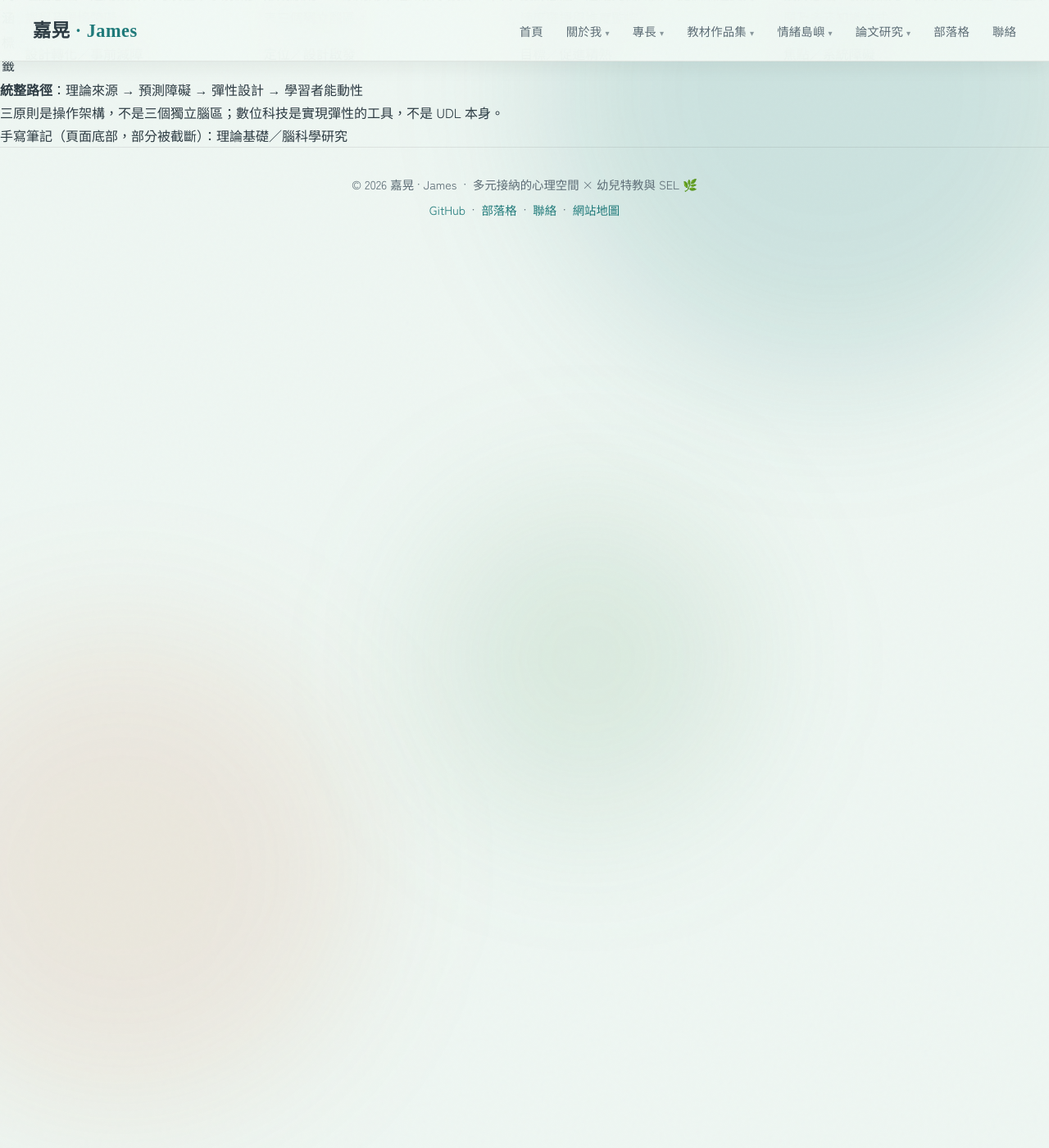
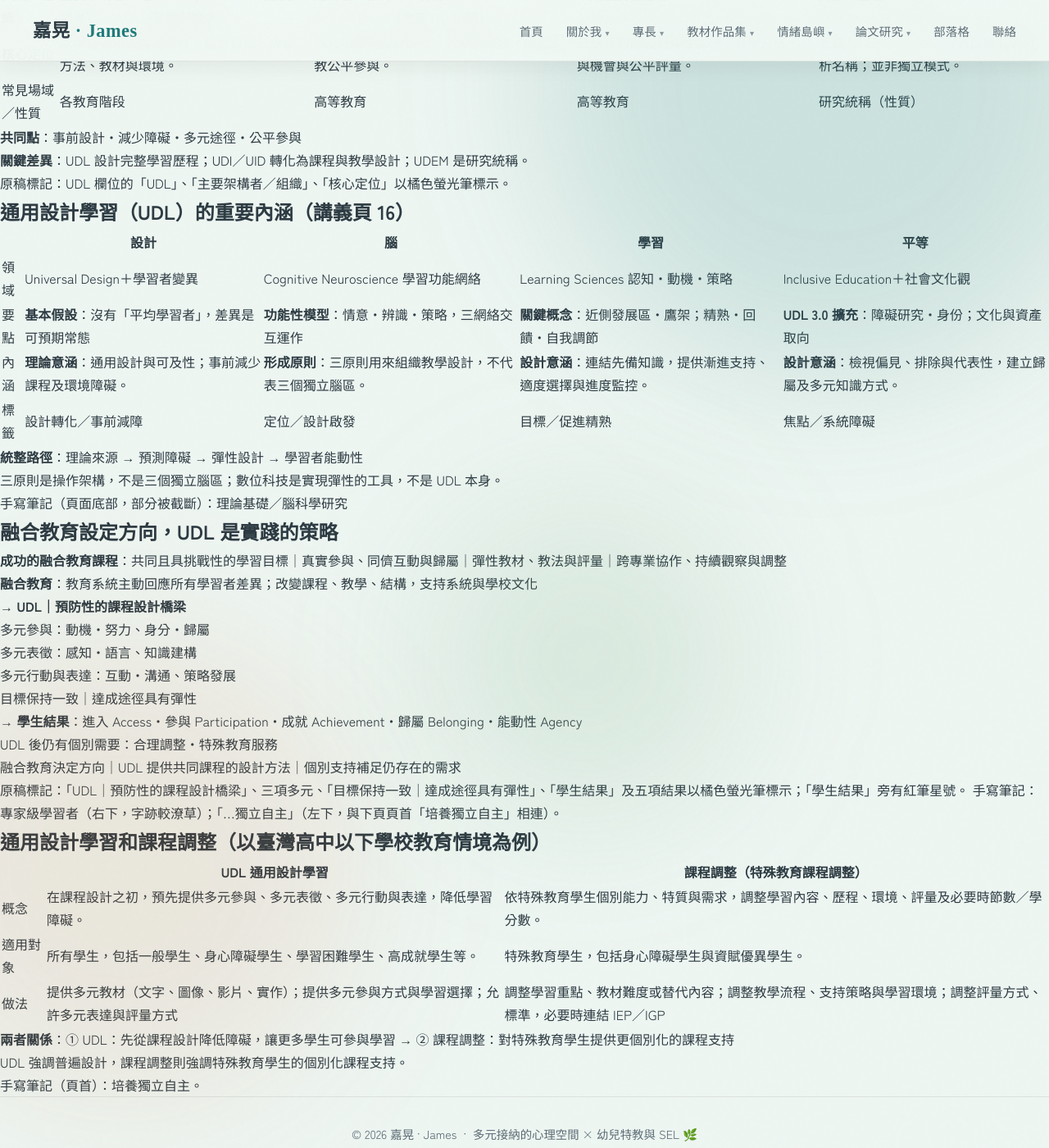
Before and after one commit to gahanglee/gahanglee.github.io, a Jekyll site: the page built from udl-notes.md, in a window 1280 px wide and 1400 px high, scrolled down 1175 px. Shown: the whole window at 82% size. Built offline with Jekyll 4.4.1, drawn with Linux system fonts in a browser that asks for light colours; our own code applies the rules of GitHub Pages for plain Markdown files; some of the changed text lies outside the part shown.

Commit message:
Add outline, foreword, inclusion and curriculum adjustment notes
Co-Authored-By: Claude Sonnet 5.5 <noreply@anthropic.com>
Claude-Session: https://claude.ai/code/session_015yhkhz4zS5dTH7bqqfXKpC

```diff
--- a/udl-notes.md
+++ b/udl-notes.md
@@ -1,6 +1,27 @@
 # 通用設計學習（UDL）講義筆記
 
-依講義頁序整理（投影片 7 → 8 → 發展 → 四個名稱 → 重要內涵）。
+依講義內容順序整理（大綱 → 前言 → 發展 → 四個名稱 → 重要內涵 → 融合教育 → 課程調整）。
+
+## 大綱
+
+- 前言
+- 通用設計學習（UDL）的發展與重要內涵
+- 學校 UDL 的推動策略
+- 過去研究的發現
+- 透過 AI 落實 UDL
+- 結語
+
+## 前言（投影片 3–4）
+
+- SDGs 的優質教育
+  - 確保有教無類、公平以及高品質的教育，及提倡終身學習
+    Ensure inclusive and equitable quality education and promote lifelong learning opportunities for all
+    - 4.5 消除教育中的一切歧視
+      By 2030, eliminate gender disparities in education and ensure equal access to all levels of education and vocational training for the vulnerable, including persons with disabilities, indigenous peoples and children in vulnerable situations
+    - 4.a 興建和升級具包容性、安全的學校
+      Build and upgrade education facilities that are child, disability and gender sensitive and provide safe, non-violent, inclusive and effective learning environments for all
+
+> 原稿標記：「有教無類」與 "inclusive" 以橘色螢光筆標示。投影片右上角為 SDGs 17 項目標圖示。
 
 ## 通用設計學習（UDL）的發展與重要內涵（投影片 7）
 
@@ -52,3 +73,32 @@
 - 三原則是操作架構，不是三個獨立腦區；數位科技是實現彈性的工具，不是 UDL 本身。
 
 > 手寫筆記（頁面底部，部分被截斷）：理論基礎／腦科學研究
+
+## 融合教育設定方向，UDL 是實踐的策略
+
+- **成功的融合教育課程**：共同且具挑戰性的學習目標｜真實參與、同儕互動與歸屬｜彈性教材、教法與評量｜跨專業協作、持續觀察與調整
+- **融合教育**：教育系統主動回應所有學習者差異；改變課程、教學、結構，支持系統與學校文化
+- → **UDL｜預防性的課程設計橋梁**
+  - 多元參與：動機・努力、身分・歸屬
+  - 多元表徵：感知・語言、知識建構
+  - 多元行動與表達：互動・溝通、策略發展
+  - 目標保持一致｜達成途徑具有彈性
+- → **學生結果**：進入 Access・參與 Participation・成就 Achievement・歸屬 Belonging・能動性 Agency
+- UDL 後仍有個別需要：合理調整・特殊教育服務
+- 融合教育決定方向｜UDL 提供共同課程的設計方法｜個別支持補足仍存在的需求
+
+> 原稿標記：「UDL｜預防性的課程設計橋梁」、三項多元、「目標保持一致｜達成途徑具有彈性」、「學生結果」及五項結果以橘色螢光筆標示；「學生結果」旁有紅筆星號。
+> 手寫筆記：專家級學習者（右下，字跡較潦草）；「…獨立自主」（左下，與下頁頁首「培養獨立自主」相連）。
+
+## 通用設計學習和課程調整（以臺灣高中以下學校教育情境為例）
+
+| | UDL 通用設計學習 | 課程調整（特殊教育課程調整） |
+|---|---|---|
+| 概念 | 在課程設計之初，預先提供多元參與、多元表徵、多元行動與表達，降低學習障礙。 | 依特殊教育學生個別能力、特質與需求，調整學習內容、歷程、環境、評量及必要時節數／學分數。 |
+| 適用對象 | 所有學生，包括一般學生、身心障礙學生、學習困難學生、高成就學生等。 | 特殊教育學生，包括身心障礙學生與資賦優異學生。 |
+| 做法 | 提供多元教材（文字、圖像、影片、實作）；提供多元參與方式與學習選擇；允許多元表達與評量方式 | 調整學習重點、教材難度或替代內容；調整教學流程、支持策略與學習環境；調整評量方式、標準，必要時連結 IEP／IGP |
+
+- **兩者關係**：① UDL：先從課程設計降低障礙，讓更多學生可參與學習 → ② 課程調整：對特殊教育學生提供更個別化的課程支持
+- UDL 強調普遍設計，課程調整則強調特殊教育學生的個別化課程支持。
+
+> 手寫筆記（頁首）：培養獨立自主。
```
